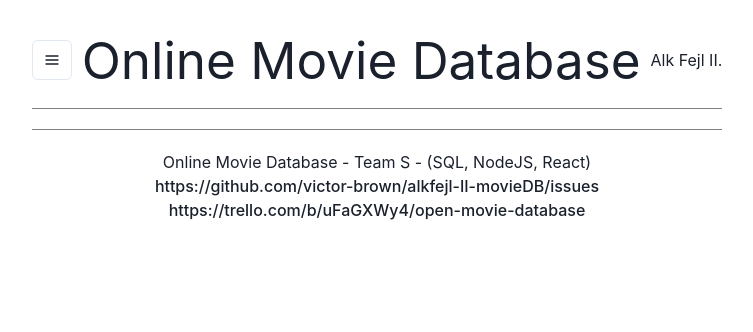
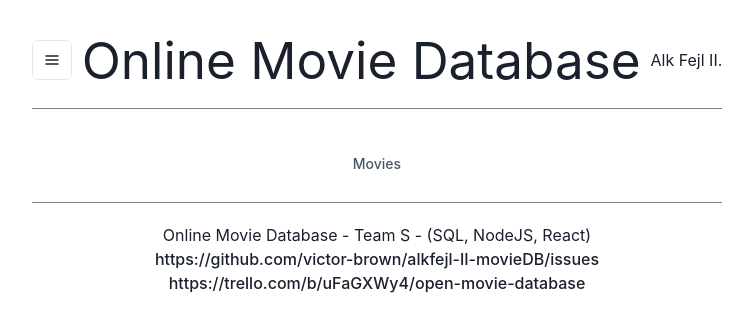
Before and after one commit to victor-brown/alkfejl-II-movieDB, a React (Vite) app in the folder packages/frontend/: page /movies in a window 1280 px wide. Shown: the top 332 px of the page, without its empty margins (263-1016 px from the left). Built offline with nearby package versions, Linux system fonts and the light colour scheme; no server answers.

Commit message:
feat: add route to movies list

```diff
--- a/packages/frontend/src/App.tsx
+++ b/packages/frontend/src/App.tsx
@@ -10,6 +10,7 @@
 import { Route, BrowserRouter as Router, Routes } from 'react-router-dom';
 import StarsList from './components/stars/StarsList'
 import Star from './components/stars/Star';
+import MoviesList from './components/movies/MoviesList';
 
 
 const colors = {
@@ -52,6 +53,8 @@
               <Route path="/" element={<StarsList />} />
               <Route path="/stars" element={<StarsList />} />
               <Route path="/stars/:id" element={<Star />} />
+
+              <Route path="/movies" element={<MoviesList />} />
             </Routes>
           </Router>
 
--- a/packages/frontend/src/components/movies/MoviesList.tsx
+++ b/packages/frontend/src/components/movies/MoviesList.tsx
@@ -3,7 +3,7 @@
 import axios from 'axios'
 
 
-function StarsList() {
+function MoviesList() {
 
   const API = 'http://127.0.0.1:5555/movies'
   const [list, setList] = useState([])
@@ -38,4 +38,4 @@
   )
 }
 
-export default StarsList
+export default MoviesList
```
